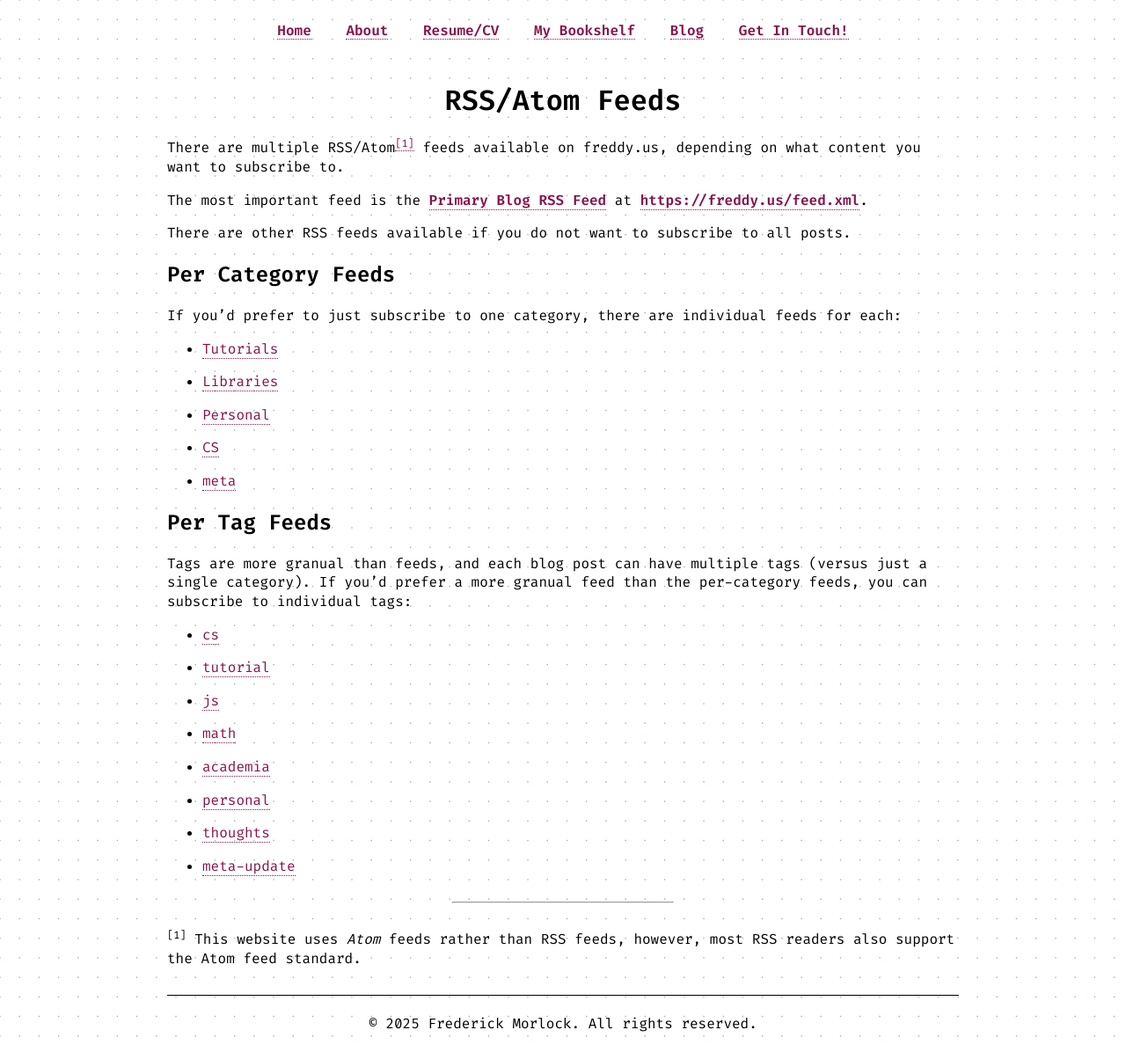
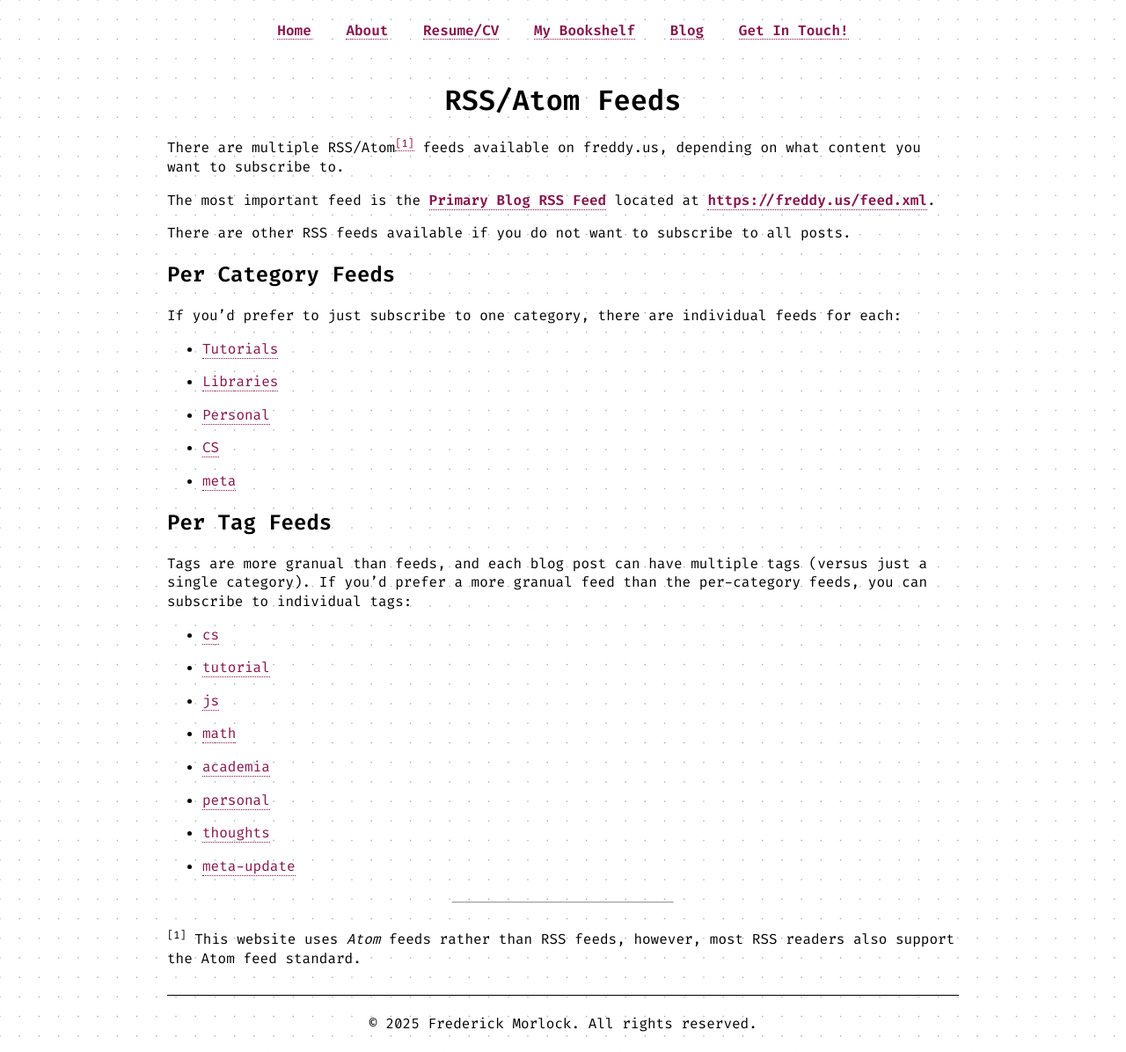
Before and after one commit to FrederickGeek8/freddy.us, a Jekyll site: the page built from feed/index.md, in a window 1280 px wide. Shown: the whole page at 88% size. Built offline with Jekyll 4.4.1, drawn with Linux system fonts in a browser that asks for light colours.

Commit message:
Advertise the RSS hub in more places

```diff
--- a/blog/index.html
+++ b/blog/index.html
@@ -17,6 +17,7 @@
         <div class="spacer">
             <p>My personal blog, where the few posts that escape my drafts folder live. I like to write about
                 mathematics, technology, and some opinions on technology's place in society.</p>
+            <p>You can be notified of new posts by subscribing to my <a href="/feeds/">RSS feed</a>.</p>
         </div>
 
         <h2>{{ page.title }}</h2>
--- a/feed/index.md
+++ b/feed/index.md
@@ -9,7 +9,7 @@
 
 There are multiple RSS/Atom<sup><a href="#note-1">[1]</a></sup> feeds available on freddy.us, depending on what content you want to subscribe to.
 
-The most important feed is the [**Primary Blog RSS Feed**]({{ "feed.xml" | absolute_url }}) at [**{{ "feed.xml" | absolute_url }}**]({{ "feed.xml" | absolute_url }}).
+The most important feed is the [**Primary Blog RSS Feed**]({{ "feed.xml" | absolute_url }}) located at [**{{ "feed.xml" | absolute_url }}**]({{ "feed.xml" | absolute_url }}).
 
 There are other RSS feeds available if you do not want to subscribe to all posts.
 
```
Also changed, not shown: index.md (+1 -1 lines).
